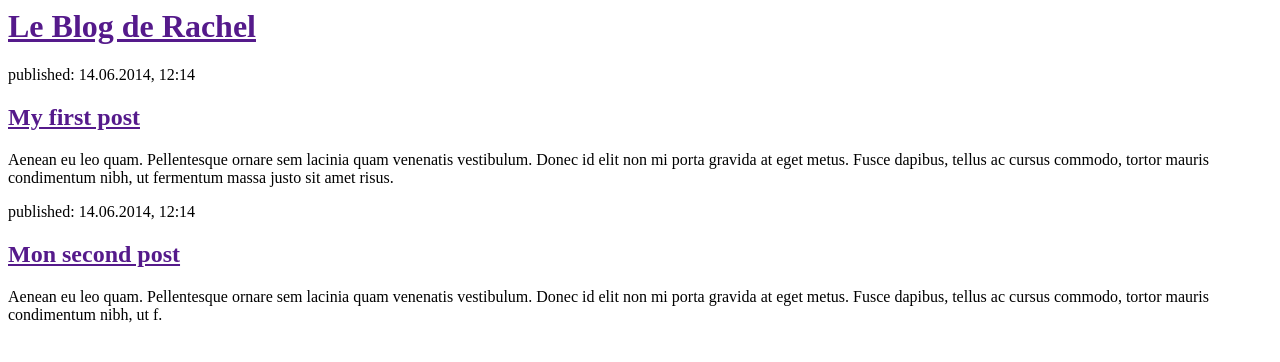
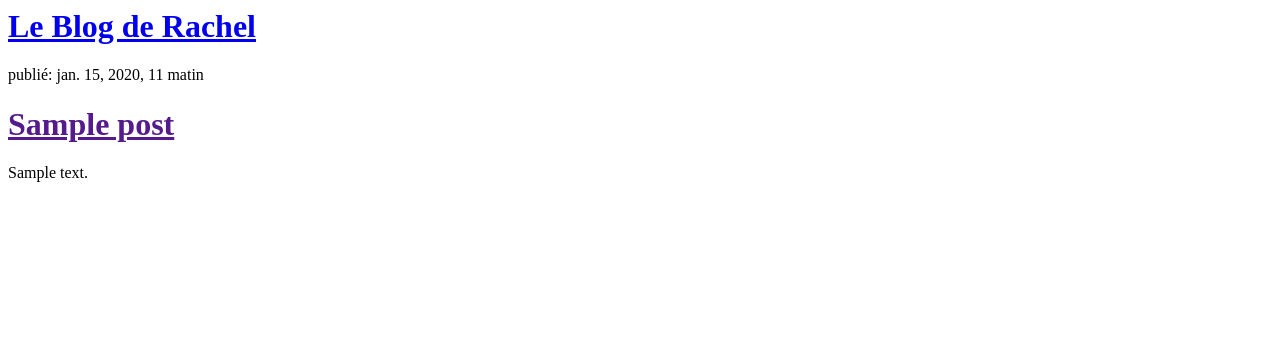
Before and after one commit to phansuy/my-first-blog, a Django app: template blog/templates/blog/post_list.html in a window 1280 px wide. Shown: the top 362 px of the page. Run offline with Django 3.2, Linux system fonts and the light colour scheme; the template is opened without the code that fills it: values that come from a table or form of the project are taken from there, others are empty; tables that the repository leaves empty hold one stand-in row (values such as "Sample post").

Commit message:
Ajout de templates Vue/BDD

```diff
--- a/blog/templates/blog/post_list.html
+++ b/blog/templates/blog/post_list.html
@@ -1,22 +1,22 @@
 <html>
+
 <head>
     <title>Le Blog de Rachel</title>
 </head>
+
 <body>
     <div>
-            <h1><a href="">Le Blog de Rachel</a></h1>
+        <h1><a href="/">Le Blog de Rachel</a></h1>
     </div>
 
+    {% for post in posts %}
     <div>
-            <p>published: 14.06.2014, 12:14</p>
-            <h2><a href="">My first post</a></h2>
-            <p>Aenean eu leo quam. Pellentesque ornare sem lacinia quam venenatis vestibulum. Donec id elit non mi porta gravida at eget metus. Fusce dapibus, tellus ac cursus commodo, tortor mauris condimentum nibh, ut fermentum massa justo sit amet risus.</p>
+        <p>publié: {{ post.published_date }}</p>
+        <h1><a href="">{{ post.title }}</a></h1>
+        <p>{{ post.text|linebreaksbr }}</p>
     </div>
+    {% endfor %}
 
-        <div>
-            <p>published: 14.06.2014, 12:14</p>
-            <h2><a href="">Mon second post</a></h2>
-            <p>Aenean eu leo quam. Pellentesque ornare sem lacinia quam venenatis vestibulum. Donec id elit non mi porta gravida at eget metus. Fusce dapibus, tellus ac cursus commodo, tortor mauris condimentum nibh, ut f.</p>
-        </div>
 </body>
+
 </html>
--- a/blog/views.py
+++ b/blog/views.py
@@ -1,5 +1,8 @@
 from django.shortcuts import render
+from .models import Post
+from django.utils import timezone
 
 # Create your views here.
 def post_list(request):
-    return render(request, 'blog/post_list.html', {})
+    posts = Post.objects.filter(published_date__lte=timezone.now()).order_by('published_date')
+    return render(request, 'blog/post_list.html', {'posts':posts})
```
Lines whose indentation alone changed are shown as unchanged.
